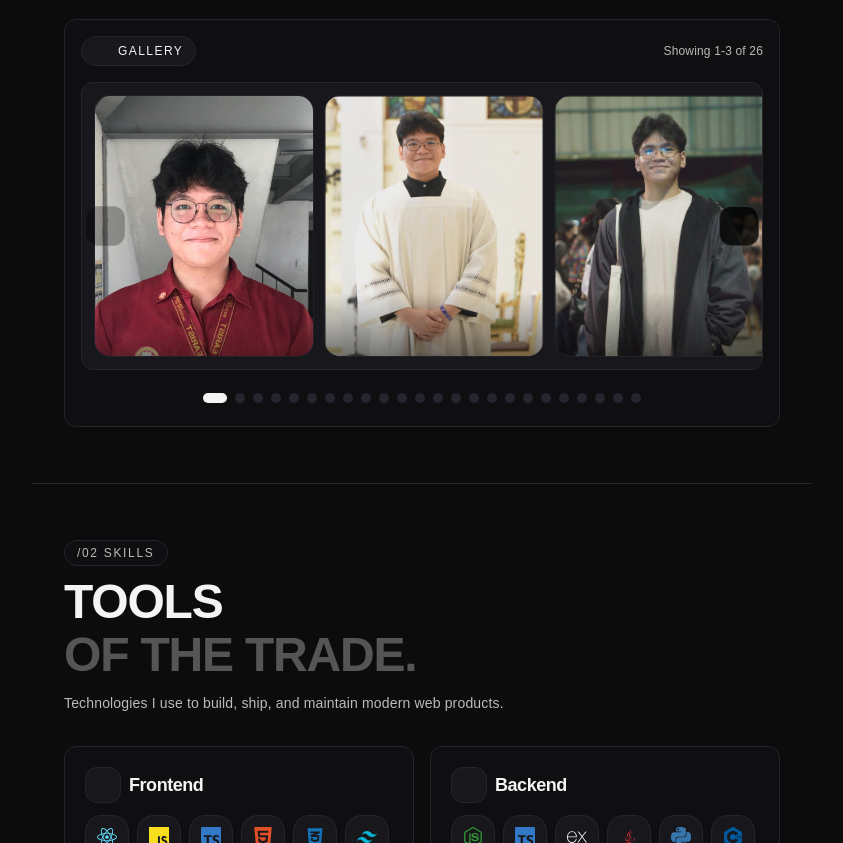
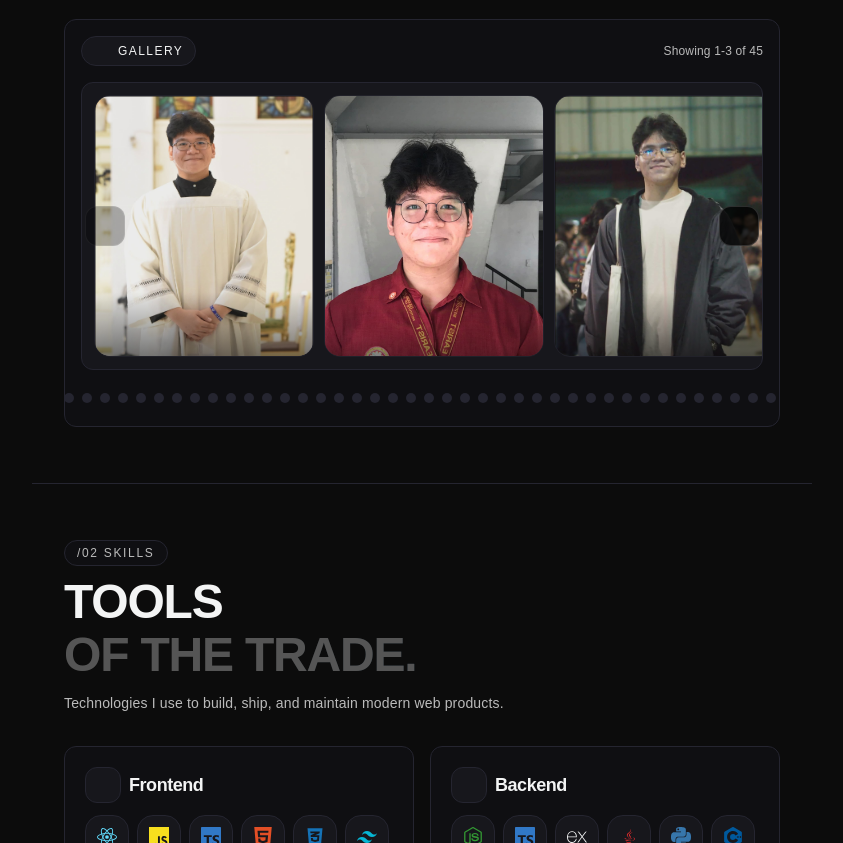
Before and after one commit to JudeAnthone/portfolio2026-main, a React (Vite) app in the folder v1/: page / in a window 1280 px wide. Shown: the part 1708-2551 px from the top of the page, without its empty margins (394-1237 px from the left). Built offline with nearby package versions, Linux system fonts and the light colour scheme; some icons are missing; a web font is replaced by a local one.

Commit message:
deployment.v1

```diff
--- a/v1/src/components/sections/About.tsx
+++ b/v1/src/components/sections/About.tsx
@@ -20,111 +20,51 @@ interface AboutGalleryImage {
 }
 
 const galleryImages: ReadonlyArray<AboutGalleryImage> = [
-	{
-		src: "/brand/card-img1.jpg",
-		alt: "photo1",
-	},
-	{
-		src: "/brand/card-img5.jpg",
-		alt: "photo2",
-	},
-	{
-		src: "/brand/card-img6.jpg",
-		alt: "photo3",
-	},
-	{
-		src: "/brand/card-img7.jpg",
-		alt: "photo4",
-	},
-	{
-		src: "/brand/gallery/689b0763-6943-499d-b32c-8d138af5351c.jpg",
-		alt: "photo1",
-	},
-	{
-		src: "/brand/gallery/689b0763-6943-499d-b32c-8d138af5351c.jpg",
-		alt: "photo4",
-	},
-	{
-		src: "/brand/gallery/689b0763-6943-499d-b32c-8d138af5351c.jpg",
-		alt: "photo4",
-	},
-	{
-		src: "/brand/gallery/689b0763-6943-499d-b32c-8d138af5351c.jpg",
-		alt: "photo4",
-	},
-	{
-		src: "/brand/gallery/689b0763-6943-499d-b32c-8d138af5351c.jpg",
-		alt: "photo4",
-	},
-	{
-		src: "/brand/gallery/689b0763-6943-499d-b32c-8d138af5351c.jpg",
-		alt: "photo4",
-	},
-		{
-		src: "/brand/gallery/689b0763-6943-499d-b32c-8d138af5351c.jpg",
-		alt: "photo4",
-	},
-		{
-		src: "/brand/gallery/689b0763-6943-499d-b32c-8d138af5351c.jpg",
-		alt: "photo4",
-	},
-		{
-		src: "/brand/gallery/689b0763-6943-499d-b32c-8d138af5351c.jpg",
-		alt: "photo4",
-	},
-		{
-		src: "/brand/gallery/689b0763-6943-499d-b32c-8d138af5351c.jpg",
-		alt: "photo4",
-	},
-		{
-		src: "/brand/gallery/689b0763-6943-499d-b32c-8d138af5351c.jpg",
-		alt: "photo4",
-	},
-		{
-		src: "/brand/gallery/689b0763-6943-499d-b32c-8d138af5351c.jpg",
-		alt: "photo4",
-	},
-		{
-		src: "/brand/gallery/689b0763-6943-499d-b32c-8d138af5351c.jpg",
-		alt: "photo4",
-	},
-		{
-		src: "/brand/gallery/689b0763-6943-499d-b32c-8d138af5351c.jpg",
-		alt: "photo4",
-	},
-		{
-		src: "/brand/gallery/689b0763-6943-499d-b32c-8d138af5351c.jpg",
-		alt: "photo4",
-	},
-		{
-		src: "/brand/gallery/689b0763-6943-499d-b32c-8d138af5351c.jpg",
-		alt: "photo4",
-	},
-		{
-		src: "/brand/gallery/689b0763-6943-499d-b32c-8d138af5351c.jpg",
-		alt: "photo4",
-	},
-		{
-		src: "/brand/gallery/689b0763-6943-499d-b32c-8d138af5351c.jpg",
-		alt: "photo4",
-	},
-		{
-		src: "/brand/gallery/689b0763-6943-499d-b32c-8d138af5351c.jpg",
-		alt: "photo4",
-	},
-		{
-		src: "/brand/gallery/689b0763-6943-499d-b32c-8d138af5351c.jpg",
-		alt: "photo4",
-	},
-		{
-		src: "/brand/gallery/689b0763-6943-499d-b32c-8d138af5351c.jpg",
-		alt: "photo4",
-	},
-		{
-		src: "/brand/gallery/689b0763-6943-499d-b32c-8d138af5351c.jpg",
-		alt: "photo4",
-	},
-
+	{ src: "/brand/card-img5.jpg", alt: "Gallery photo 5" },
+	{ src: "/brand/card-img1.jpg", alt: "Gallery photo 1" },
+	{ src: "/brand/card-img6.jpg", alt: "Gallery photo 6" },
+	{ src: "/brand/card-img7.jpg", alt: "Gallery photo 7" },
+	{ src: "/brand/gallery/05eb7c79-ecc5-42cd-9b65-4e120da2cf19.jpg", alt: "Gallery photo 8" },
+	{ src: "/brand/gallery/60d59b68-f3c5-446a-a04f-ea5cc6aee95b.jpg", alt: "Gallery photo 10" },
+	{ src: "/brand/gallery/6101c24c-21db-42a1-bc3a-bb060bf6ebd1.jpg", alt: "Gallery photo 11" },
+	{ src: "/brand/gallery/626fddeb-c698-4250-930b-bd1086996197.jpg", alt: "Gallery photo 12" },
+	{ src: "/brand/gallery/689b0763-6943-499d-b32c-8d138af5351c.jpg", alt: "Gallery photo 13" },
+	{ src: "/brand/gallery/6df830d2-dd4a-4ea9-a3da-15a563ef4c0b.jpg", alt: "Gallery photo 14" },
+	{ src: "/brand/gallery/75ffebe8-47c7-49a3-a00f-2621e15fc27a.jpg", alt: "Gallery photo 15" },
+	{ src: "/brand/gallery/bba1072b-980b-4be4-9760-21fdd8708cbf.jpg", alt: "Gallery photo 16" },
+	{ src: "/brand/gallery/cac7e84d-7eb4-4a4d-af11-3c63bd62097c.jpg", alt: "Gallery photo 17" },
+	{ src: "/brand/gallery/e3e358a1-9e54-4c53-a15e-9508795cb4f6.jpg", alt: "Gallery photo 18" },
+	{ src: "/brand/gallery/ee67a697-c2b5-4f47-8295-ca94f705a0f0 (1).jpg", alt: "Gallery photo 19" },
+	{ src: "/brand/gallery/photo_6280332245616759134_y.jpg", alt: "Gallery photo 21" },
+	{ src: "/brand/gallery/photo_6280332245616759135_y.jpg", alt: "Gallery photo 22" },
+	{ src: "/brand/gallery/photo_6280332245616759138_y.jpg", alt: "Gallery photo 23" },
+	{ src: "/brand/gallery/photo_6280332245616759141_y.jpg", alt: "Gallery photo 25" },
+	{ src: "/brand/gallery/photo_6280332245616759145_y.jpg", alt: "Gallery photo 27" },
+	{ src: "/brand/gallery/photo_6280332245616759147_y.jpg", alt: "Gallery photo 28" },
+	{ src: "/brand/gallery/photo_6280332245616759150_y.jpg", alt: "Gallery photo 29" },
+	{ src: "/brand/gallery/photo_6280332245616759151_y.jpg", alt: "Gallery photo 30" },
+	{ src: "/brand/gallery/photo_6280332245616759152_y.jpg", alt: "Gallery photo 31" },
+	{ src: "/brand/gallery/photo_6280332245616759153_y.jpg", alt: "Gallery photo 32" },
+	{ src: "/brand/gallery/photo_6280332245616759154_y.jpg", alt: "Gallery photo 33" },
+	{ src: "/brand/gallery/photo_6280332245616759155_y.jpg", alt: "Gallery photo 34" },
+	{ src: "/brand/gallery/photo_6280332245616759156_y.jpg", alt: "Gallery photo 35" },
+	{ src: "/brand/gallery/photo_6280332245616759160_y.jpg", alt: "Gallery photo 37" },
+	{ src: "/brand/gallery/photo_6280332245616759162_y.jpg", alt: "Gallery photo 38" },
+	{ src: "/brand/gallery/photo_6280332245616759163_y.jpg", alt: "Gallery photo 39" },
+	{ src: "/brand/gallery/photo_6280332245616759165_y.jpg", alt: "Gallery photo 41" },
+	{ src: "/brand/gallery/photo_6280332245616759166_y.jpg", alt: "Gallery photo 42" },
+	{ src: "/brand/gallery/photo_6280332245616759167_y.jpg", alt: "Gallery photo 43" },
+	{ src: "/brand/gallery/photo_6280332245616759169_y.jpg", alt: "Gallery photo 44" },
+	{ src: "/brand/gallery/photo_6280332245616759170_y.jpg", alt: "Gallery photo 45" },
+	{ src: "/brand/gallery/photo_6280332245616759172_y.jpg", alt: "Gallery photo 46" },
+	{ src: "/brand/gallery/photo_6280332245616759173_y.jpg", alt: "Gallery photo 47" },
+	{ src: "/brand/gallery/photo_6280332245616759175_y.jpg", alt: "Gallery photo 48" },
+	{ src: "/brand/gallery/photo_6280332245616759177_y.jpg", alt: "Gallery photo 49" },
+	{ src: "/brand/gallery/photo_6280332245616759178_y.jpg", alt: "Gallery photo 50" },
+	{ src: "/brand/gallery/photo_6280332245616759180_y.jpg", alt: "Gallery photo 51" },
+	{ src: "/brand/gallery/photo_6280332245616759181_y.jpg", alt: "Gallery photo 52" },
+	{ src: "/brand/gallery/photo_6280332245616759182_y.jpg", alt: "Gallery photo 53" },
+	{ src: "/brand/gallery/photo_6280332245616759186_y.jpg", alt: "Gallery photo 54" },
 ];
 
 const GALLERY_CARD_GAP = 10;
```
